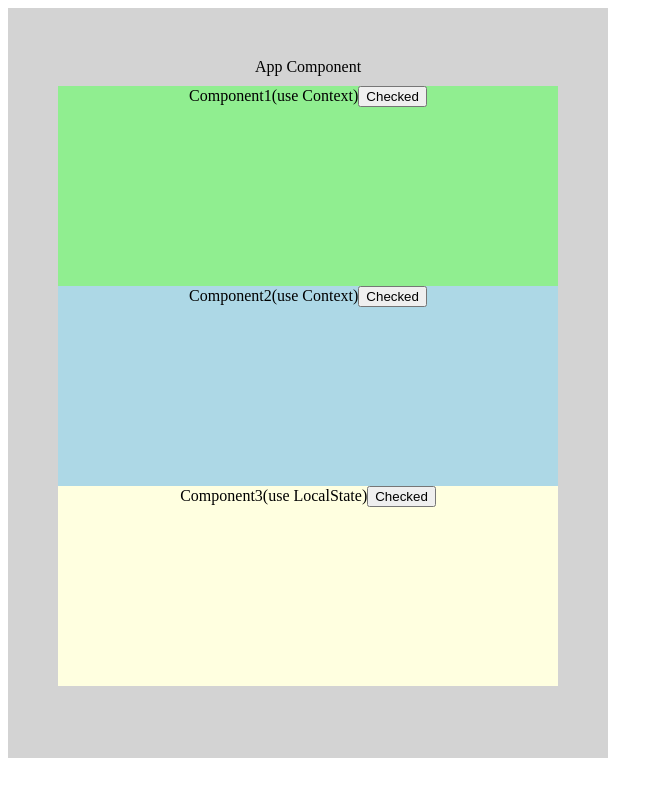
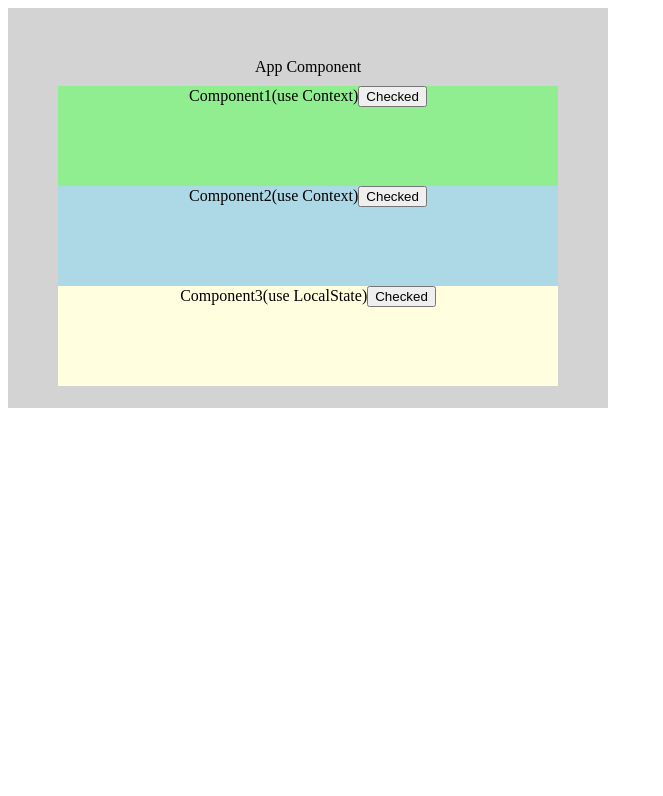
Before and after one commit to takahiromasui001/try-use-context, a React (Create React App) app: page / in a window 1280 px wide. Shown: the top 796 px of the page, without its empty margins (0-663 px from the left). Built offline with nearby package versions, Linux system fonts and the light colour scheme.

Commit message:
スタイル修正

```diff
--- a/src/App.scss
+++ b/src/App.scss
@@ -1,7 +1,7 @@
 .App {
   text-align: center;
   background-color: lightgray;
-  height: 700px;
+  height: 350px;
   width: 600px;
   padding-top: 50px;
 
@@ -11,19 +11,19 @@
 
   .component1 {
     background-color: lightgreen;
-    height: 200px;
+    height: 100px;
     width: 500px;
     margin: auto;
   }
   .component2 {
     background-color: lightblue;
-    height: 200px;
+    height: 100px;
     width: 500px;
     margin: auto;
   }
   .component3 {
     background-color: lightyellow;
-    height: 200px;
+    height: 100px;
     width: 500px;
     margin: auto;
   }
```
